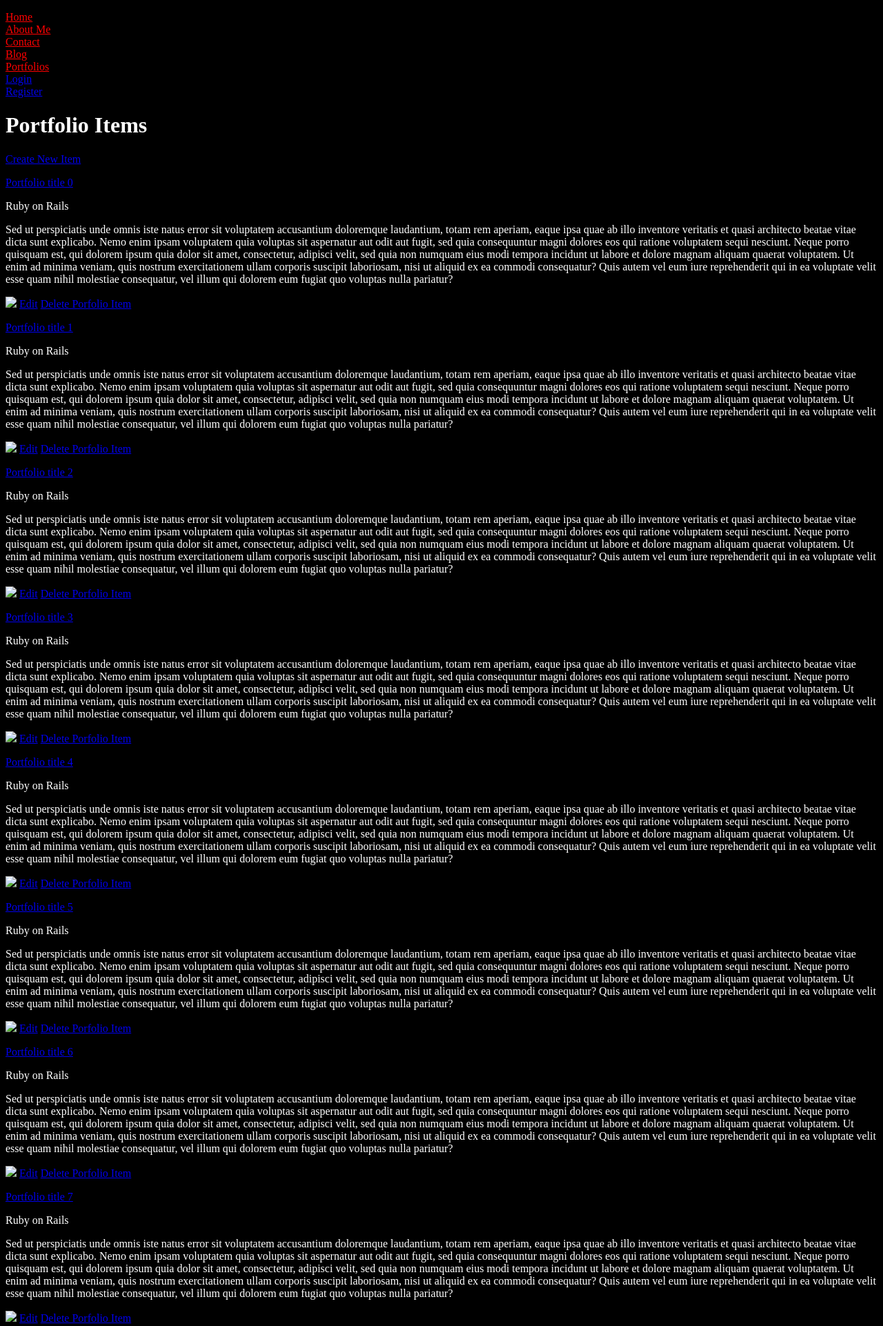
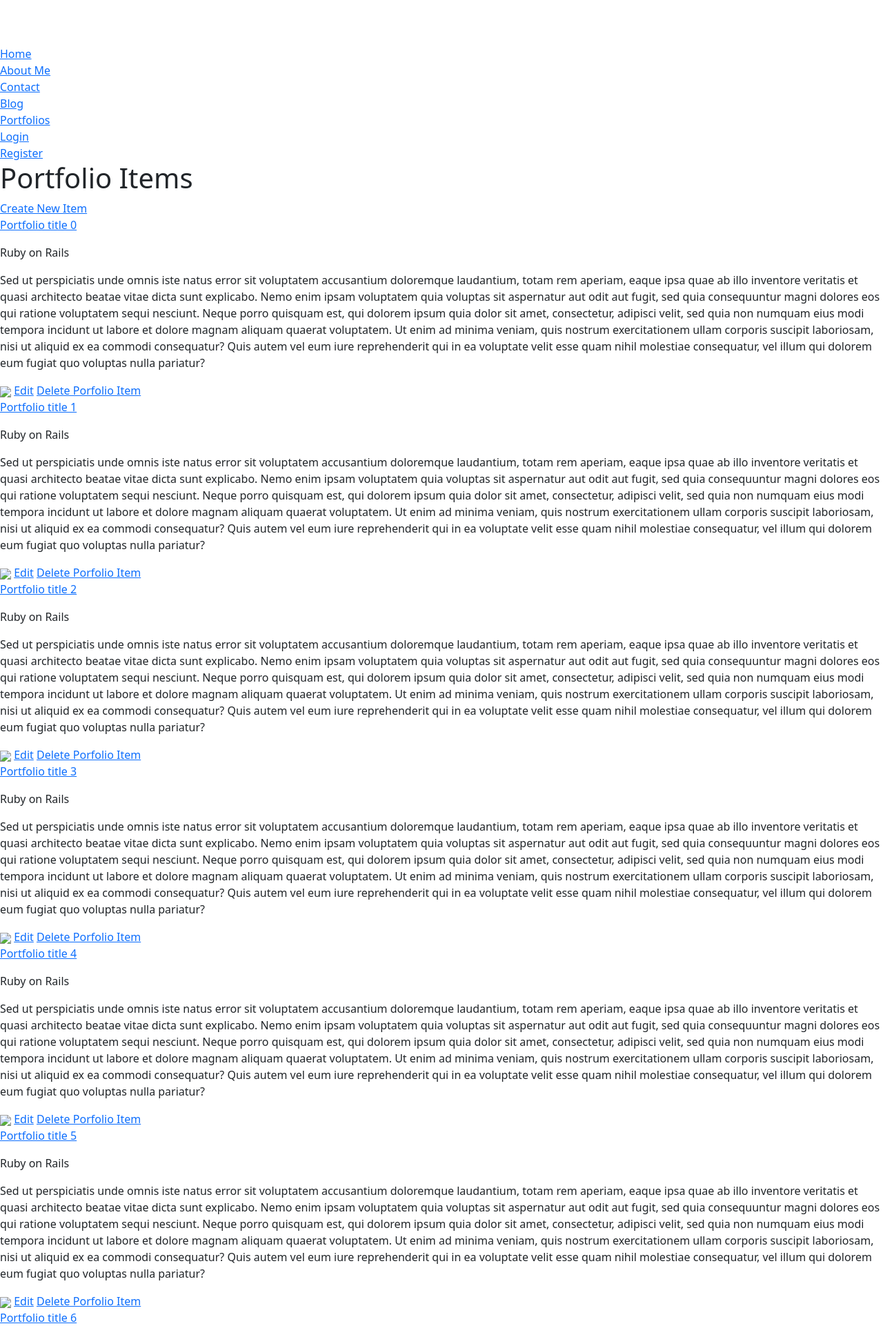
Before and after one commit to piraticallindsey/piratical_app, a Rails app: page /portfolios in a window 1280 px wide. Shown: the top 1922 px of the page at 69% size. Run offline with Rails 7, Linux system fonts and the light colour scheme; data comes from the database, SQL or seed files in the repository; style sheets or scripts are compiled from the project's sources; some libraries are stand-ins or nearby versions.

Commit message:
implemented bootstap gem and styles

```diff
--- a/app/assets/javascripts/application.js
+++ b/app/assets/javascripts/application.js
@@ -11,6 +11,8 @@
 // about supported directives.
 //
 //= require jquery
+//= require popper
+//= require bootstrap-sprockets
 //= require jquery_ujs
 //= require turbolinks
 //= require_tree .
--- a/app/assets/stylesheets/application.css
+++ /dev/null
@@ -1,3 +0,0 @@
-.top a {
-  color: red;
-}
--- /dev/null
+++ b/app/assets/stylesheets/application.scss
@@ -0,0 +1 @@
+@import "bootstrap";
--- a/app/assets/stylesheets/portfolios.scss
+++ b/app/assets/stylesheets/portfolios.scss
@@ -1,7 +1 @@
-body {
-  background-color: black;
-  color: white;
-}
-.top a {
-  color: red;
-}
+@import "bootstrap";
```
Also changed, not shown: Gemfile, Gemfile.lock.
